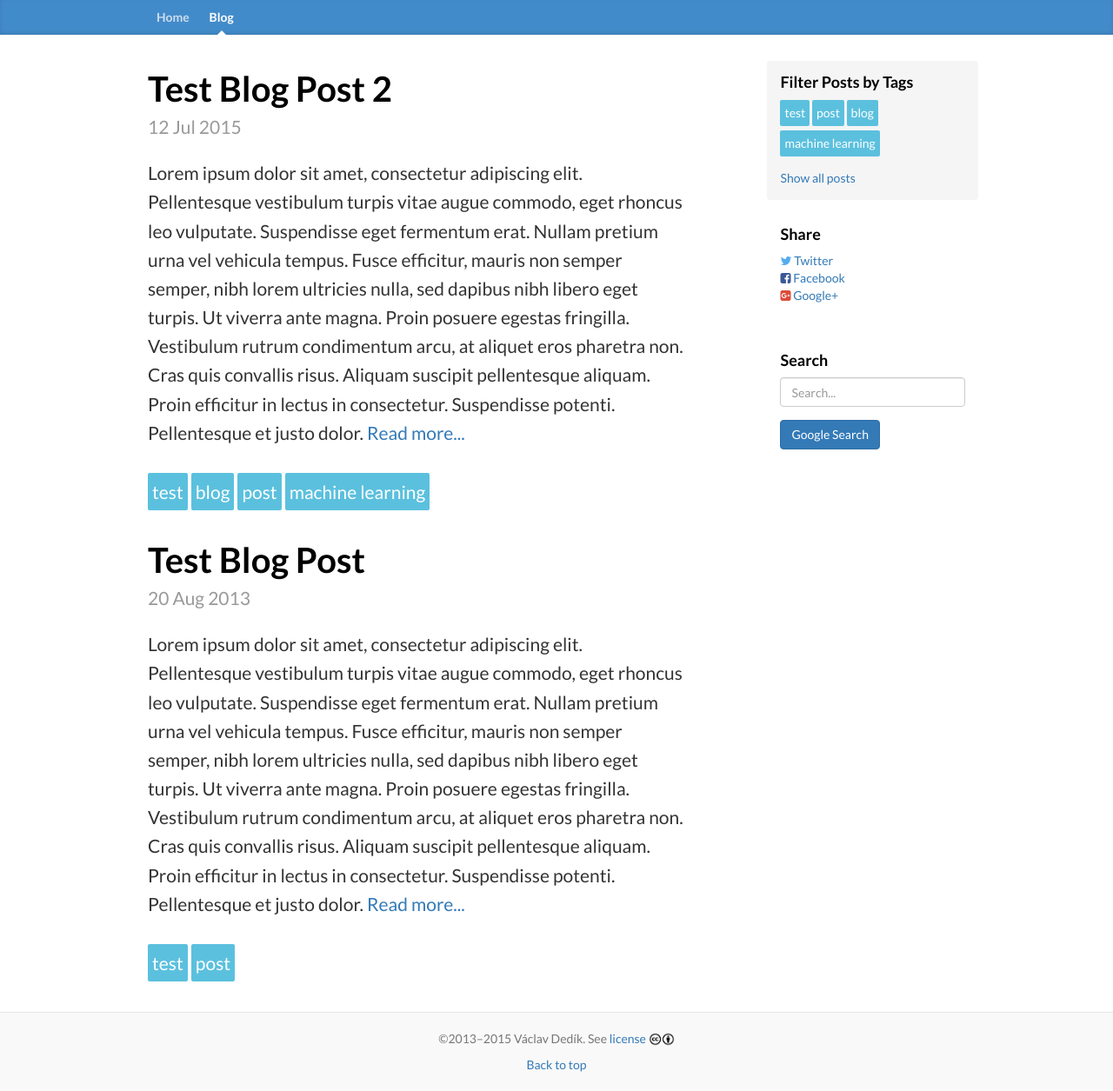
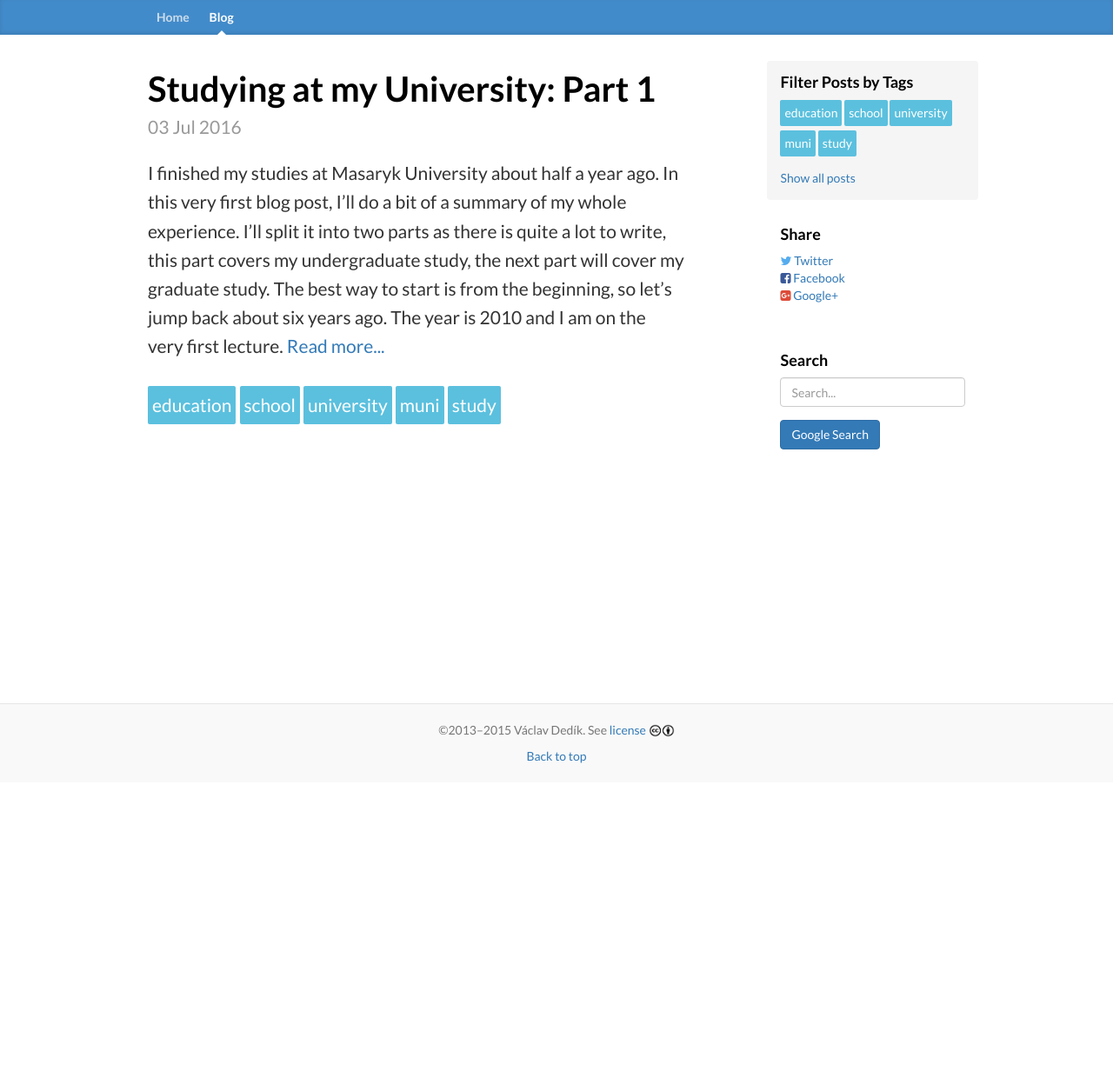
Before and after one commit to VaclavDedik/vaclavdedik.github.io, a Jekyll site: the page built from blog/index.html, in a window 1280 px wide. Shown: the whole page at 87% size. Built offline with Jekyll 4.4.1, drawn with Linux system fonts in a browser that asks for light colours; after the commit the page ends 900 px from its top, so only the background shows below that.

Commit message:
Studying at my university part 1

```diff
--- a/_layouts/default.html
+++ b/_layouts/default.html
@@ -46,7 +46,7 @@
                 <div class="container">
                     <nav class="blog-nav">
                     {% for link in site.navigation %}
-                        <a class="blog-nav-item {%if curr_url == link.url or page.nav_group == link.url%}active{%endif%} {%if link.url == '/blog/'%}disabled{%endif%}" href="{{link.url}}"><b>{{link.text}}</b></a>
+                        <a class="blog-nav-item {%if curr_url == link.url or page.nav_group == link.url%}active{%endif%}" href="{{link.url}}"><b>{{link.text}}</b></a>
                     {% endfor %}
                     </nav>
                 </div>
--- a/_posts/2013-08-20-test-blog-bost.md
+++ /dev/null
@@ -1,58 +0,0 @@
----
-title:  "Test Blog Post"
-date:   2013-08-20 12:15:53
-tags:
-- test
-- post
----
-
-Lorem ipsum dolor sit amet, consectetur adipiscing elit. Pellentesque vestibulum turpis vitae augue commodo, eget rhoncus leo vulputate. Suspendisse eget fermentum erat. Nullam pretium urna vel vehicula tempus. Fusce efficitur, mauris non semper semper, nibh lorem ultricies nulla, sed dapibus nibh libero eget turpis. Ut viverra ante magna. Proin posuere egestas fringilla. Vestibulum rutrum condimentum arcu, at aliquet eros pharetra non. Cras quis convallis risus. Aliquam suscipit pellentesque aliquam. Proin efficitur in lectus in consectetur. Suspendisse potenti. Pellentesque et justo dolor.
-
-In imperdiet dignissim lacus vel blandit. Vivamus mattis, felis sit amet lobortis rhoncus, eros sapien vestibulum orci, eleifend scelerisque augue turpis sit amet ipsum. Ut sit amet iaculis dui. Nullam felis odio, iaculis lobortis aliquam eu, tristique eu leo. Nulla rutrum ultrices dignissim. Aliquam elementum purus ut scelerisque dictum. Aliquam in tortor eget nisi pulvinar mattis. Duis eu elementum libero. Curabitur dapibus semper dui, in consequat massa congue at. Duis vitae velit felis.
-
- * imperdiet dignissim lacus vel blandit
- * sit amet ipsum
- * eu elementum libero
-
-## Test Headline Level 2
-
-Etiam faucibus est ut lorem mollis, eu ornare risus elementum. Etiam vitae dui eget mi tincidunt tincidunt et vel dui. Nullam pulvinar metus fermentum turpis pharetra, in lobortis nulla mollis. Sed in sapien et ipsum dapibus ornare. Maecenas commodo odio purus. Integer sit amet varius massa. Nunc cursus enim quis ante convallis tincidunt. Vestibulum ante ipsum primis in faucibus orci luctus et ultrices posuere cubilia Curae; Suspendisse varius hendrerit suscipit. Aenean dictum tristique purus elementum malesuada. Sed rutrum nulla eget lorem dignissim volutpat. Sed lacinia gravida metus, non malesuada quam bibendum in. Maecenas convallis urna diam, in finibus nisi mattis et. Proin pharetra, enim quis suscipit fermentum, massa leo interdum nisl, vel consectetur velit lorem a dolor.
-
-Code:
-
-{% highlight ruby %}
-def print_hi(name)
-  puts "Hi, #{name}"
-end
-print_hi('Tom')
-#=> prints 'Hi, Tom' to STDOUT.
-{% endhighlight %}
-
-Aliquam dapibus lacus ac sapien fermentum feugiat. Morbi accumsan blandit arcu, tristique posuere purus ultrices a. Integer vel elementum nibh, non vulputate tortor. Nulla eleifend volutpat facilisis. Donec felis turpis, iaculis id nunc eget, consectetur dictum augue. Donec eu vestibulum justo, et bibendum dolor. Morbi vestibulum ligula in rutrum pharetra. Aenean sed nisl rutrum, aliquam eros ac, rhoncus orci. Nam eget aliquet ex. Suspendisse imperdiet elit at sem tempor, non egestas justo pulvinar. Aliquam erat volutpat. Donec sit amet tempor neque. Aliquam erat volutpat. Aenean semper non urna a malesuada. Donec leo enim, tempor sed metus a, eleifend porta risus.
-
-### Test Headline Level 3
-
-Duis in eleifend augue. Morbi euismod bibendum sem fermentum pulvinar. Mauris feugiat ligula ipsum, vel aliquam justo mattis et. Cras et lobortis nibh. Suspendisse porta eros quis neque fermentum, et fringilla est dictum. Nulla posuere purus scelerisque, luctus tellus a, pharetra felis. Vivamus sit amet faucibus est. Aliquam volutpat orci mi, eu pellentesque metus vehicula eget. Nullam nec ante nec quam pretium porttitor vel at sapien. Maecenas mauris urna, dapibus eget tincidunt nec, luctus ut quam. Integer sed est pulvinar, rutrum sapien et, fringilla purus. Curabitur suscipit, diam eu condimentum luctus, quam lorem vestibulum arcu, a blandit quam urna sed massa. Suspendisse faucibus euismod purus, quis vestibulum odio efficitur sed. Etiam nec condimentum est. Sed efficitur, mauris eget placerat varius, dolor nisl imperdiet ante, at faucibus nunc turpis non sapien. Sed ac erat eget dolor aliquam molestie nec ullamcorper metus. [I'm an inline-style link](https://www.google.com).
-
-![alt text](https://encrypted-tbn1.gstatic.com/images?q=tbn:ANd9GcQMtGOh7XDMeJEmwZxoKcU_n7joA5KqCZJQtV7lLcpzutq4LXE0 "CC")
-{: align="middle"}
-
-Proin laoreet luctus ullamcorper. Duis a libero vestibulum, sodales neque a, egestas enim. Vestibulum eget arcu odio. Quisque vitae hendrerit sapien. Vestibulum tempus a mauris et dapibus. Fusce hendrerit molestie turpis sit amet porttitor. Sed in maximus augue. Vestibulum at rhoncus nulla. Sed condimentum placerat malesuada.
-
-Donec et pharetra orci. In tincidunt purus velit, vitae sollicitudin purus fringilla sit amet. Curabitur luctus commodo massa quis rutrum. Vivamus convallis massa libero, nec hendrerit risus ultrices et. Duis molestie dolor in ultrices scelerisque. Fusce placerat tellus id eros tristique, et interdum nisl luctus. Etiam lobortis lectus ut accumsan pharetra. Pellentesque non libero vel lacus consectetur rutrum. Donec eu venenatis dui. Praesent volutpat tempor justo, eu suscipit dolor lobortis in.
-
-| Tables        | Are           | Cool  |
-| ------------- |:-------------:| -----:|
-| col 3 is      | right-aligned | $1600 |
-| col 2 is      | centered      |   $12 |
-| zebra stripes | are neat      |    $1 |
-{:.table}
-
-Sed tincidunt dolor ut mi tincidunt, et eleifend ipsum scelerisque. Duis aliquam tortor at vulputate vulputate. Aenean ultricies faucibus metus nec vestibulum. Pellentesque ac nulla in nisl efficitur ultrices. Duis tempus tincidunt est ac rhoncus. Aliquam vitae feugiat nunc. Nullam id nunc odio. Mauris mollis id tellus ac rhoncus. Etiam in semper justo. Vestibulum eleifend metus nec aliquam finibus. Ut bibendum nunc eu varius pharetra.
-
-Class aptent taciti sociosqu ad litora torquent per conubia nostra, per inceptos himenaeos. Nullam tincidunt tortor nec odio volutpat mollis. Phasellus eget lorem hendrerit, blandit mauris in, facilisis arcu. Sed facilisis ligula eros, in pellentesque sem efficitur et. In bibendum semper elit ut gravida. Vivamus pulvinar dapibus porta. Vestibulum auctor iaculis egestas. Nulla tristique mauris a nisi fermentum volutpat. Phasellus tempus sollicitudin mollis. Nam purus turpis, dapibus eget quam sed, volutpat aliquet dolor. In ut venenatis enim.
-
-> Blockquotes are very handy in email to emulate reply text.
-> This line is part of the same quote.
-
-Maecenas a metus imperdiet orci elementum convallis non at metus. Aenean non lobortis enim. Quisque vel pharetra metus. Integer quis nulla id augue posuere facilisis a vitae eros. Sed urna lectus, rhoncus in egestas nec, gravida nec nisi. Sed ac ipsum nisi. Nunc tristique libero neque, vel efficitur nisi facilisis a. Aliquam eget dolor a elit laoreet placerat. Morbi viverra lorem non justo congue, vel ornare odio porttitor. Maecenas laoreet in risus id facilisis.
--- a/_posts/2015-07-12-test-blog-post-2.md
+++ /dev/null
@@ -1,17 +0,0 @@
----
-title:  "Test Blog Post 2"
-date:   2015-07-12 17:51:53
-tags:
-- test
-- blog
-- post
-- machine learning
----
-
-Lorem ipsum dolor sit amet, consectetur adipiscing elit. Pellentesque vestibulum turpis vitae augue commodo, eget rhoncus leo vulputate. Suspendisse eget fermentum erat. Nullam pretium urna vel vehicula tempus. Fusce efficitur, mauris non semper semper, nibh lorem ultricies nulla, sed dapibus nibh libero eget turpis. Ut viverra ante magna. Proin posuere egestas fringilla. Vestibulum rutrum condimentum arcu, at aliquet eros pharetra non. Cras quis convallis risus. Aliquam suscipit pellentesque aliquam. Proin efficitur in lectus in consectetur. Suspendisse potenti. Pellentesque et justo dolor.
-
-In imperdiet dignissim lacus vel blandit. Vivamus mattis, felis sit amet lobortis rhoncus, eros sapien vestibulum orci, eleifend scelerisque augue turpis sit amet ipsum. Ut sit amet iaculis dui. Nullam felis odio, iaculis lobortis aliquam eu, tristique eu leo. Nulla rutrum ultrices dignissim. Aliquam elementum purus ut scelerisque dictum. Aliquam in tortor eget nisi pulvinar mattis. Duis eu elementum libero. Curabitur dapibus semper dui, in consequat massa congue at. Duis vitae velit felis.
-
- * imperdiet dignissim lacus vel blandit
- * sit amet ipsum
- * eu elementum libero
--- /dev/null
+++ b/_posts/2016-07-03-studying-at-my-university-part-1.md
@@ -0,0 +1,28 @@
+---
+title:  "Studying at my University: Part 1"
+date:   2016-07-03 14:57:00
+tags:
+- education
+- school
+- university
+- muni
+- study
+---
+
+I finished my studies at Masaryk University about half a year ago. In this very first blog post, I'll do a bit of a summary of my whole experience. I'll split it into two parts as there is quite a lot to write, this part covers my undergraduate study, the next part will cover my graduate study. The best way to start is from the beginning, so let's jump back about six years ago. The year is 2010 and I am on the very first lecture.
+
+My first lecture was about a subject called _Induction and Recursion_ (at least that's how my university decided to translate the name into English). I didn't understand any of it. The lecture was about induction and as I had never heard of it before, it was really difficult for me to follow the lecturer. My second lecture was about functional programming and I was as lost as in the first one. The third and the last two-hour lesson was about mathematics and even though the lecturer's style of presenting the subject matter was amusing, I had a hard time understanding many of his statements. I believe I also took an entrance test in English that day (although maybe it was the day after or the next week). Either way, my first day was rather tough and so I went to sleep that day thinking "I don't belong here."
+
+Fortunately, the rest of the week was filled with a lot less difficult lectures and seminars and so my confidence slowly but surely increased. In the coming weeks, I also received results of my entrance test for the English class, which I easily passed. Throughout the whole semester, I was slowly coming to a realization that even the difficult subjects are not so difficult if you take enough time to prepare for them and do your homework (especially in mathematics). The reason why some of the lessons are hard to follow is only partially your fault, some of the lecturers are just not so good at explaining the matter, which is quite understandable.
+
+My favorite subjects in the first semester were, quite ironically, _Induction and Recursion_ and _Introduction to Functional Programming_. The first of the two taught me about topics I believe every computer scientist should have a basic knowledge of: set theory, formal proofs and introduction to logic. I find especially the first and obviously the last very useful to this day. In _Introduction to Functional Programming_, I learned about a paradigm I believe I would have a difficult time grasping on my own. I liked the subject so much I enrolled in all follow-up subjects at my university. Java was also interesting although I'd value the subject more if there was more interesting topics in it (in my opinion, it is a mistake to spend three or more lectures on basic control flow statements in a subject that isn't supposed to be an introduction to programming) and the homework didn't feel so "artificial" and useless. Lastly, I also quite enjoyed subject called _Protection of Data and Information Privacy_. I learned quite a lot about basic security and cryptography, which is knowledge any software engineer can appreciate. I passed my first semester without having to resit any of my tests, which obviously made me feel better about myself :)
+
+In my second semester, I was already very well adapted to my university, meaning I skipped a lot of lectures and didn't think much of not understanding some topic at first. Even so, I had quite a busy semester as I enrolled in quite a lot of extra subjects. The most useful course was _Algorithms and Data Structures I_. I learned about basic data structures (sets, maps, lists, queues, trees etc., the usual suspects), sorting algorithms, graph searching algorithms, minimum spanning trees, algorithms for searching shortest paths in graphs etc. Some of this is usually something you are already familiar with if you like computer science, but it's still very useful to formally learn about it. I also took classes in follow-up Java (which was OK), mark-up languages, introduction to C (which I learned to dislike here :)) and more.
+
+I allowed myself a breather in the third semester and only took six classes. The most interesting subject for me was _Automata and Grammars_ as I learned a lot of new information that opens door to many other interesting computer science fields like complexity and recursion theory. One of the most useful things about studying at a university, in my opinion, is that you learn about fields that you had no idea existed. This allows you to solve some problems more efficiently, as the first piece of information you need to solve a problem is to recognize what field studies it. If I wasn't aware of formal language theory and I tried to implement a simple parser, I might choose a completely wrong approach. In the third semester, I also took advance Java (and even though it is supposed to be studied by graduates, it's not a difficult subject), which was very useful but had terrible management. I'll also mention _Electronic Document Preparation_, which taught me about LaTeX and bibliography, which is useful if you need your publications, resumes and other documents to look professional.
+
+The fourth semester was quite ordinary, I studied UML, design patterns and more theory behind OOP in _Object-oriented Methods for Design of Information Systems_. I also learned more about functional programming, relational databases and JBoss technologies where I picked my bachelor thesis -- thesis management system for Red Hat. In this semester, I failed an exam for the very first time -- an exam on _Computer System_. I am not very good at memorizing and there is a lot of memorizing involved when learning about ISO/OSI, TCP/IP, UDP, DNS and many many other protocols. Fortunately, I managed to pass, while barely, on the second go. At the end of the semester, I applied for an internship at Red Hat where I was accepted.
+
+In the last two semesters, I mainly worked on my bachelor thesis, together with two other students. We decided to use Groovy and Grails, which I think wasn't the best option when I reflect on it now (mainly because there is rather small community so you can't expect many contribution down the road). Also, my university supervisor wasn't very helpful so my advice is to always properly vet your supervisor before you do your thesis under them. One of the best subjects I studied in the last year was _Principles of Programming Languages_ as I learned a lot about history of programming languages and their different types and paradigms. I finished my undergraduate study with my state exam and defense of my thesis and even though I was obviously nervous and was asked questions I studied the least, I passed.
+
+Overall, I rate my study at the Faculty of Informatics of Masaryk University very positively. Besides establishing and extending my software engineering skills, I learned things I wouldn't have learned on my own that are useful to me even today. In the second part, I'll go through my study for Master's degree.
```
